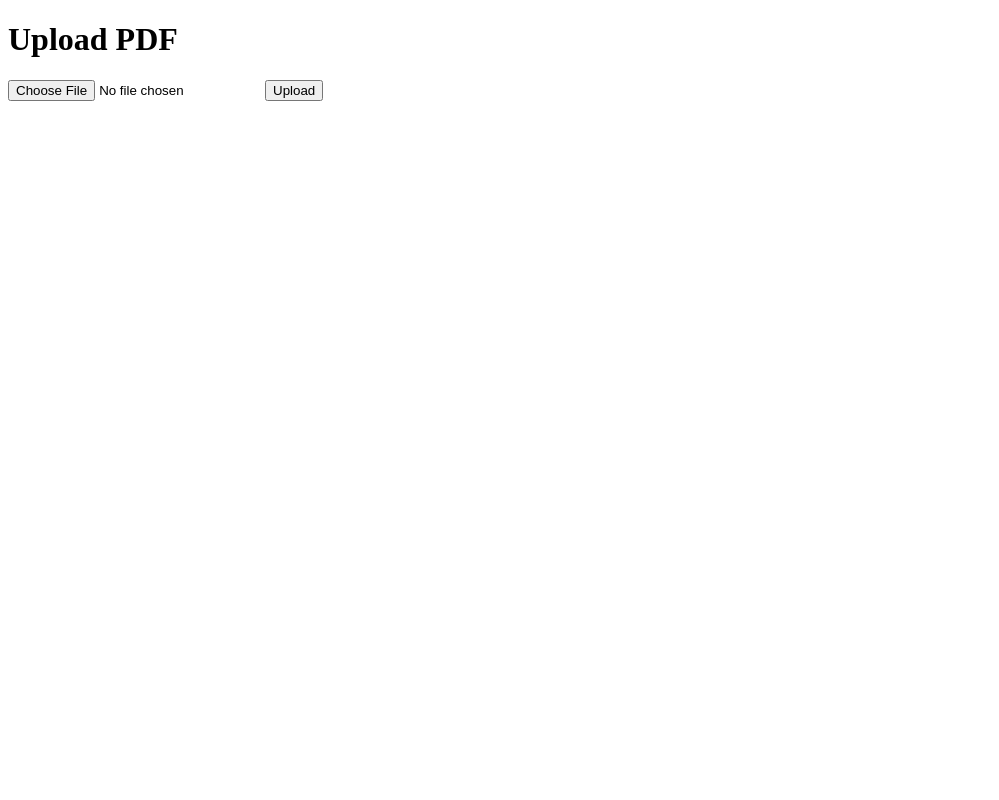
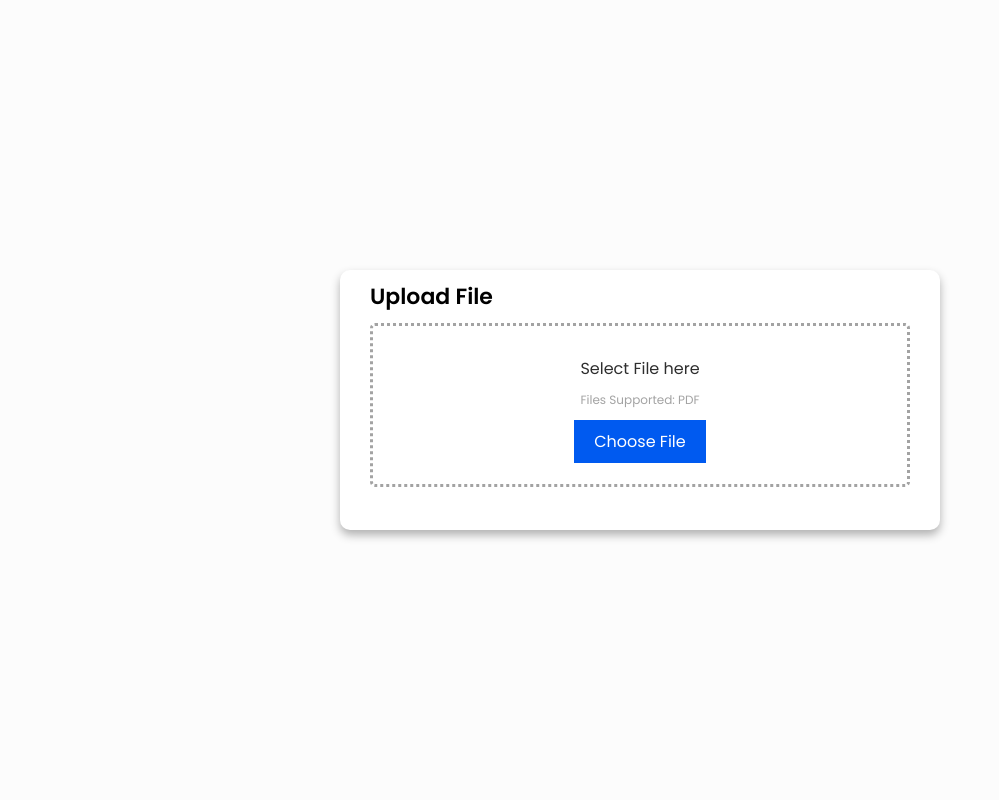
Before and after one commit to dhruvmendiratta2005/datapy, a Flask app: page / in a window 1280 px wide. Shown: the whole page, without its empty margins (0-999 px from the left). Run offline with Flask 3, Linux system fonts and the light colour scheme.

Commit message:
output 1

```diff
--- /dev/null
+++ b/static/stylesheets/styles.css
@@ -0,0 +1,85 @@
+@import url("https://fonts.googleapis.com/css2?family=Poppins:wght@200;300;400;500;600;700&display=swap");
+@import url('https://fonts.googleapis.com/css2?family=Noto+Sans:ital,wght@0,400;0,700;1,400;1,700&display=swap');
+
+* {
+  margin: 0;
+  padding: 0;
+  box-sizing: border-box;
+  font-family: "Poppins", sans-serif;
+}
+
+.container {
+  height: 100vh;
+  width: 100%;
+  align-items: center;
+  display: flex;
+  justify-content: center;
+  background-color: #fcfcfc;
+}
+
+.card {
+  border-radius: 10px;
+  box-shadow: 0 5px 10px 0 rgba(0, 0, 0, 0.3);
+  width: 600px;
+  height: 260px;
+  background-color: #ffffff;
+  padding: 10px 30px 40px;
+}
+
+.card h3 {
+  font-size: 22px;
+  font-weight: 600;
+
+}
+
+.drop_box {
+  margin: 10px 0;
+  padding: 30px;
+  display: flex;
+  align-items: center;
+  justify-content: center;
+  flex-direction: column;
+  border: 3px dotted #a3a3a3;
+  border-radius: 5px;
+}
+
+.drop_box h4 {
+  font-size: 16px;
+  font-weight: 400;
+  color: #2e2e2e;
+}
+
+.drop_box p {
+  margin-top: 10px;
+  margin-bottom: 20px;
+  font-size: 12px;
+  color: #a3a3a3;
+}
+
+.btn {
+  text-decoration: none;
+  background-color: #005af0;
+  color: #ffffff;
+  padding: 10px 20px;
+  border: none;
+  outline: none;
+  transition: 0.3s;
+}
+
+.btn:hover{
+  text-decoration: none;
+  background-color: #ffffff;
+  color: #005af0;
+  padding: 10px 20px;
+  border: none;
+  outline: 1px solid #010101;
+}
+.form input {
+  margin: 10px 0;
+  width: 100%;
+  background-color: #e2e2e2;
+  border: none;
+  outline: none;
+  padding: 12px 20px;
+  border-radius: 4px;
+}
--- a/templates/index.html
+++ b/templates/index.html
@@ -1,15 +1,26 @@
-<!doctype html>
+<!DOCTYPE html>
 <html lang="en">
 <head>
     <meta charset="utf-8">
-    <title>Upload PDF</title>
+    <title>File Upload</title>
+    <link rel="stylesheet" href="{{ url_for('static', filename='stylesheets/styles.css') }}">
 </head>
 <body>
-    <h1>Upload PDF</h1>
+    <div class="container">
+        <div class="card">
+            <h3>Upload File</h3>
+            <div class="drop_box">
+                <header>
+                    <h4>Select File here</h4>
+                </header>
+                <p>Files Supported: PDF</p>
                 <form method="post" enctype="multipart/form-data" action="/upload">
-      <input type="file" name="file" accept=".pdf">
-      <button type="submit">Upload</button>
+                    <input type="file" name="file" accept=".pdf" id="fileID" hidden style="display:none;">
+                    <a class="btn" id="chooseFileBtn" style="cursor: pointer;">Choose File</a>
+                      <button type="submit" class="btn" style="cursor: pointer; display: none;">Upload</button>
                 </form>
+            </div>
+        </div>
         {% with messages = get_flashed_messages() %}
           {% if messages %}
             <ul>
@@ -19,5 +30,15 @@
             </ul>
           {% endif %}
         {% endwith %}
+    </div>
+
+    <script>
+        document.getElementById('chooseFileBtn').addEventListener('click', function() {
+            document.getElementById('fileID').click();
+
+            document.getElementById('chooseFileBtn').style.display = 'none';
+            document.querySelector('button').style.display = 'block';
+        });
+    </script>
 </body>
 </html>
```
Also changed, not shown: 1 other file. Lines whose indentation alone changed are shown as unchanged.
